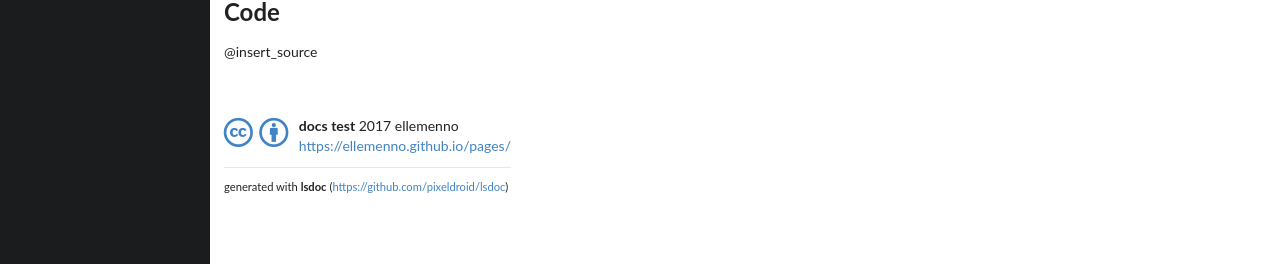
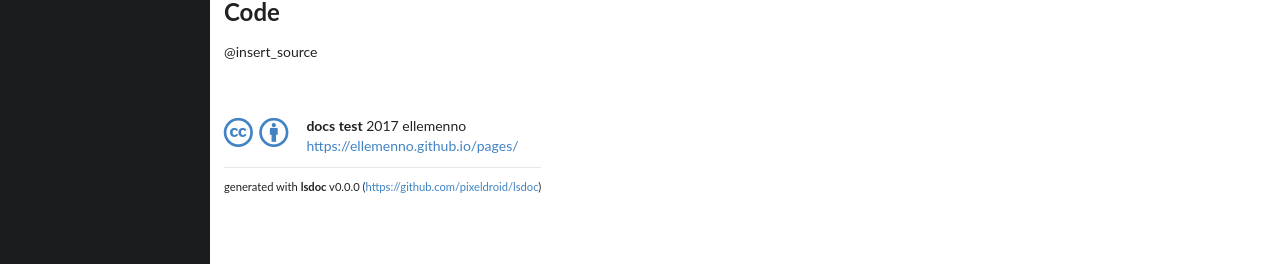
Before and after one commit to ellemenno/pages, a Jekyll site: the page built from docs/_examples/BitmapFontExample.md, in a window 1280 px wide and 900 px high, scrolled down 48 px. Shown: the part 630-894 px from the top of the window. Built offline with Jekyll 4.4.1, drawn with Linux system fonts in a browser that asks for light colours.

Commit message:
add lsdoc version to attribution

```diff
--- a/docs/_includes/attribution.html
+++ b/docs/_includes/attribution.html
@@ -20,7 +20,7 @@
 
 <tr>
   <td colspan="2" class="smaller text">
-  generated with <strong>lsdoc</strong> (<a href="https://github.com/pixeldroid/lsdoc" title="an API docs generator for LoomScript">https://github.com/pixeldroid/lsdoc</a>)
+  generated with <strong>lsdoc</strong> v0.0.0 (<a href="https://github.com/pixeldroid/lsdoc" title="an API docs generator for LoomScript">https://github.com/pixeldroid/lsdoc</a>)
   </td>
 </tr>
 
```
